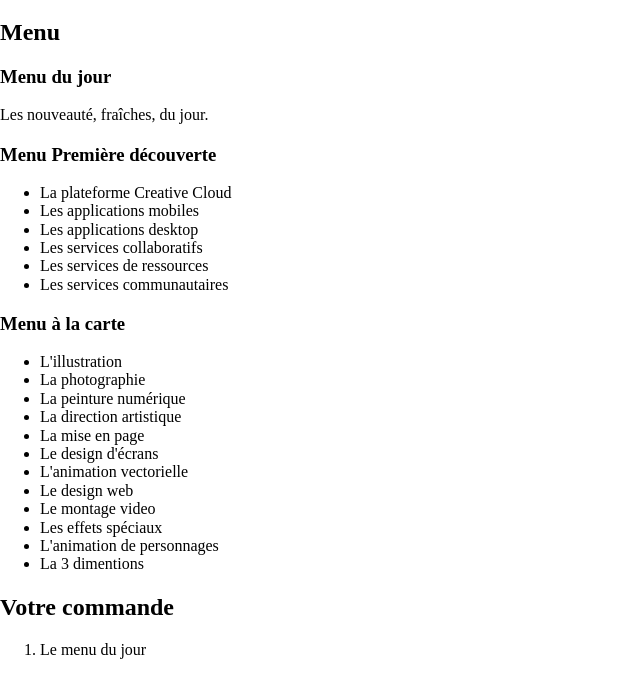
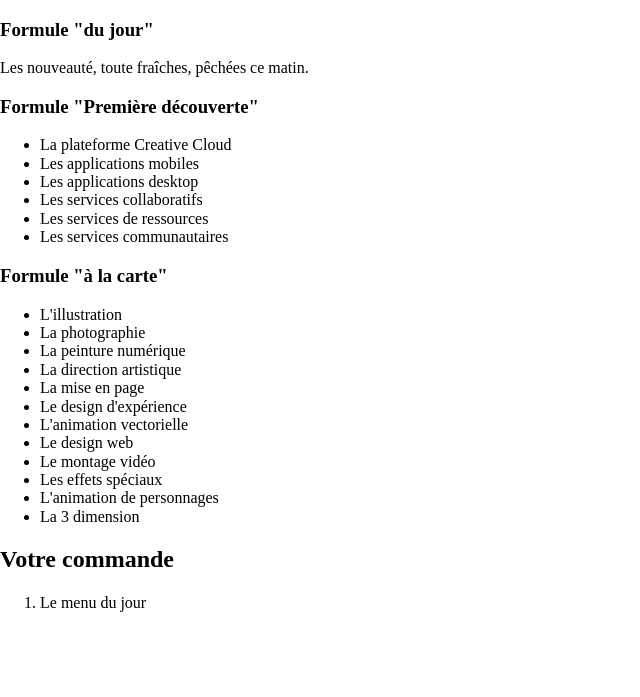
Before and after one commit to founsy/lataverna.cc, a plain HTML site: page index.html in a window 1280 px wide. Shown: the part 61-758 px from the top of the page, without its empty margins (0-640 px from the left). Drawn offline with nearby package versions, Linux system fonts and the light colour scheme.

Commit message:
add assets...

```diff
--- a/index.html
+++ b/index.html
@@ -12,10 +12,9 @@
 	<h1 id="app">{{ message }}</h1>
 
 	<article id="menu">
-		<h2>Menu</h2>
-		<h3>Menu du jour</h3>
-		<p>Les nouveauté, fraîches, du jour.</p>
-		<h3>Menu Première découverte</h3>
+		<h3>Formule "du jour"</h3>
+		<p>Les nouveauté, toute fraîches, pêchées ce matin.</p>
+		<h3>Formule "Première découverte"</h3>
 		<ul>
 			<li>La plateforme Creative Cloud</li>
 			<li>Les applications mobiles</li>
@@ -24,20 +23,20 @@
 			<li>Les services de ressources</li>
 			<li>Les services communautaires</li>
 		</ul>
-		<h3>Menu à la carte</h3>
+		<h3>Formule "à la carte"</h3>
 		<ul>
 			<li>L'illustration</li>
 			<li>La photographie</li>
 			<li>La peinture numérique</li>
 			<li>La direction artistique</li>
 			<li>La mise en page</li>
-			<li>Le design d'écrans</li>
+			<li>Le design d'expérience</li>
 			<li>L'animation vectorielle</li>
 			<li>Le design web</li>
-			<li>Le montage video</li>
+			<li>Le montage vidéo</li>
 			<li>Les effets spéciaux</li>
 			<li>L'animation de personnages</li>
-			<li>La 3 dimentions</li>
+			<li>La 3 dimension</li>
 		</ul>
 	</article>
 
```
Also changed, not shown: assets/images/favicon.ico (added), assets/images/french-curve-red.png (added).
